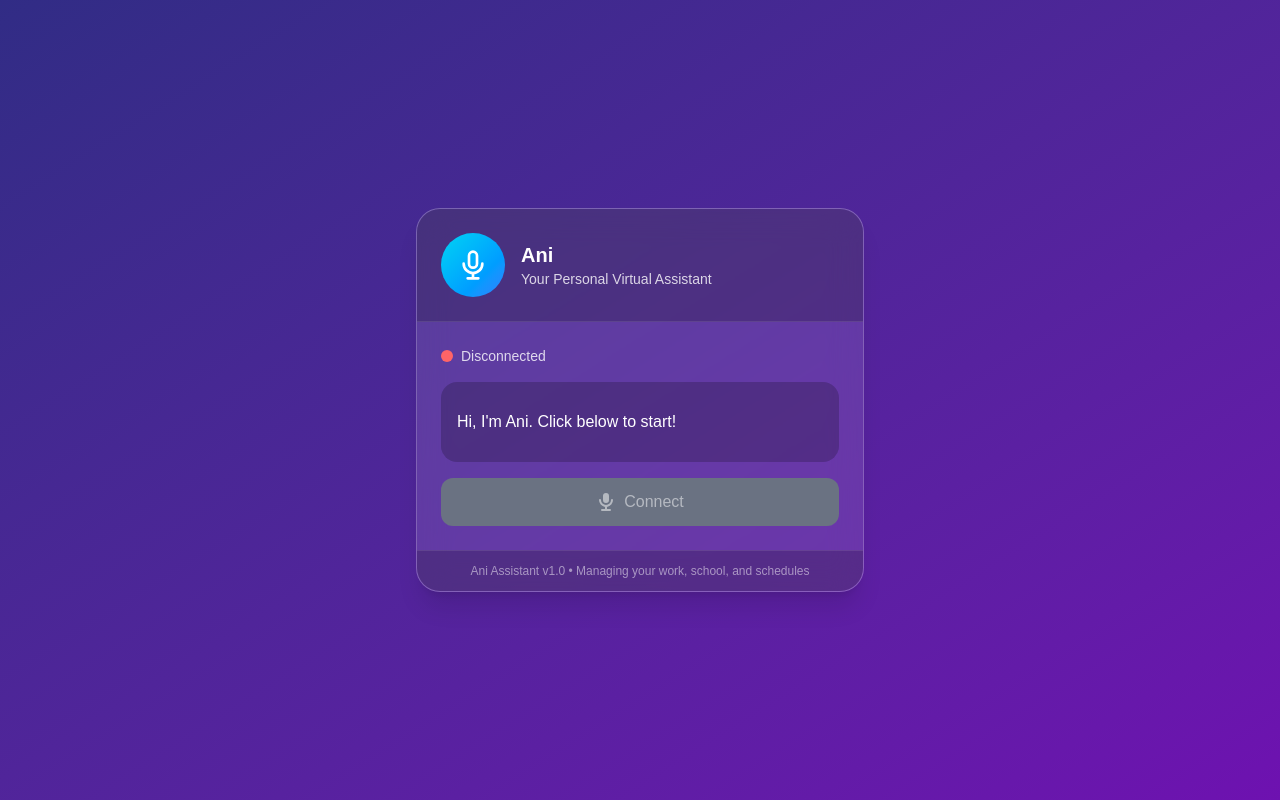
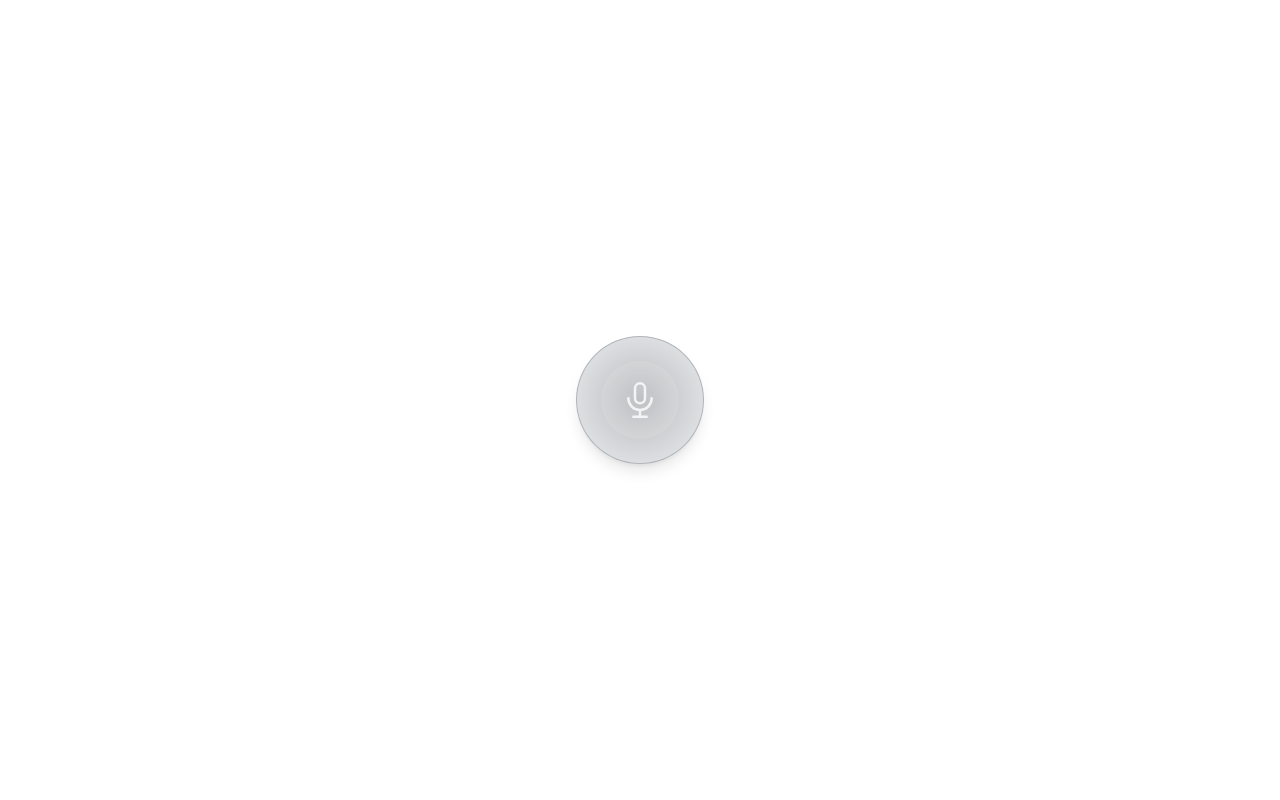
Before and after one commit to FireFlyDeveloper/agent, a Next.js app: page / in a window 1280 px wide. Built offline with nearby package versions, Linux system fonts and the light colour scheme.

Commit message:
feat: enhance MicStream component with improved WebSocket handling and UI animations

```diff
--- a/src/app/page.js
+++ b/src/app/page.js
@@ -4,7 +4,8 @@ import React, { useEffect, useRef, useState } from 'react';
 
 const MicStream = () => {
   const wsRef = useRef(null);
-  const audioContextRef = useRef(null);
+  const micAudioCtxRef = useRef(null);
+  const playAudioCtxRef = useRef(null);
   const workletNodeRef = useRef(null);
   const reconnectAttemptRef = useRef(0);
   const maxReconnectAttempts = 5;
@@ -14,9 +15,12 @@ const MicStream = () => {
   // UI States
   const [isListening, setIsListening] = useState(false);
   const [isConnected, setIsConnected] = useState(false);
-  const [assistantMessage, setAssistantMessage] = useState("Hi, I'm Ani. Click below to start!");
+  const [assistantMessage, setAssistantMessage] = useState("Ani is resting...");
   const [isProcessing, setIsProcessing] = useState(false);
-  const [pulseAnimation, setPulseAnimation] = useState(false);
+  const [liquidAnim, setLiquidAnim] = useState(false);
+  const [orbScale, setOrbScale] = useState(1);
+  const [orbColor, setOrbColor] = useState('bg-white/10');
+  const [messageOpacity, setMessageOpacity] = useState(0);
 
   useEffect(() => {
     isMountedRef.current = true;
@@ -28,84 +32,120 @@ const MicStream = () => {
 
   const cleanup = () => {
     if (wsRef.current) wsRef.current.close();
-    if (audioContextRef.current) audioContextRef.current.close();
+    if (micAudioCtxRef.current) micAudioCtxRef.current.close();
+    if (playAudioCtxRef.current) playAudioCtxRef.current.close();
     setIsConnected(false);
     setIsListening(false);
   };
 
+  const animateStateChange = (newMessage, newColor, newScale, isLiquid) => {
+    setMessageOpacity(0);
+    setTimeout(() => {
+      if (!isMountedRef.current) return;
+      setAssistantMessage(newMessage);
+      setOrbColor(newColor);
+      setLiquidAnim(isLiquid);
+      setOrbScale(newScale * 0.95);
+      setTimeout(() => {
+        if (isMountedRef.current) setOrbScale(newScale);
+      }, 150);
+      setTimeout(() => {
+        if (isMountedRef.current) setMessageOpacity(1);
+      }, 100);
+    }, 200);
+  };
+
   const setupWebSocket = () => {
     if (!isMountedRef.current) return;
+    wsRef.current = new WebSocket('wss://192.168.100.99:3300/ws');
 
-    wsRef.current = new WebSocket('wss://192.168.100.99:3000/ws');
+    wsRef.current.binaryType = 'arraybuffer';
 
     wsRef.current.onopen = () => {
-      console.log('WebSocket connected');
       setIsConnected(true);
       reconnectAttemptRef.current = 0;
-      setAssistantMessage("Connected! Say 'Hey Ani' to wake me up.");
+      animateStateChange("Ani is ready...", 'bg-white/10', 1, false);
     };
 
-    wsRef.current.onclose = (event) => {
-      console.log('WebSocket disconnected:', event.code, event.reason);
+    wsRef.current.onclose = () => {
       setIsConnected(false);
       setIsListening(false);
       if (reconnectAttemptRef.current < maxReconnectAttempts) {
-        reconnectAttemptRef.current += 1;
-        setAssistantMessage(`Reconnecting... (${reconnectAttemptRef.current}/${maxReconnectAttempts})`);
+        reconnectAttemptRef.current++;
+        animateStateChange("Reconnecting...", 'bg-gray-900/30', 1, false);
         setTimeout(setupWebSocket, reconnectDelay);
       } else {
-        setAssistantMessage("Connection failed. Please try again later.");
+        animateStateChange("Ani disconnected", 'bg-gray-900/30', 1, false);
       }
     };
 
-    wsRef.current.onerror = (error) => {
-      console.error('WebSocket error:', error);
-      setAssistantMessage("Connection error. Trying to reconnect...");
+    wsRef.current.onerror = () => {
+      animateStateChange("Connection error", 'bg-gray-900/30', 1, false);
     };
 
-    wsRef.current.onmessage = (event) => {
-      const message = event.data;
-      console.log('Received:', message);
-
-      if (message === "DETECTED") {
+    wsRef.current.onmessage = async (event) => {
+      if (typeof event.data === 'string') {
+        // Text messages: DETECTED, STOPPED, TRANSCRIPT...
+        const msg = event.data;
+        if (msg === "DETECTED") {
           setIsListening(true);
-        setPulseAnimation(true);
-        setAssistantMessage("I'm listening... How can I help?");
-      }
-      else if (message === "STOPPED") {
+          animateStateChange("Ani is listening...", 'bg-cyan-400/20', 1.05, true);
+        } else if (msg === "STOPPED") {
           setIsListening(false);
-        setPulseAnimation(false);
+          animateStateChange("Ani is thinking...", 'bg-purple-400/20', 1.02, false);
           setIsProcessing(true);
-        setAssistantMessage("Processing your request...");
-
-        // Simulate processing completion after 2 seconds
+          // reset UI after a moment
           setTimeout(() => {
             if (isMountedRef.current) {
               setIsProcessing(false);
-            setAssistantMessage("Ready for your next request. Say 'Hey Ani' again.");
+              animateStateChange("Ani is ready...", 'bg-white/10', 1, false);
             }
           }, 2000);
+        } else if (msg.startsWith("TRANSCRIPT: ")) {
+          // you might display it if needed
+          // const text = msg.replace("TRANSCRIPT: ", "");
+        } else if (msg === "NO_TRANSCRIPT") {
+          // handle no-transcript...
+        }
+      } else {
+        // Binary audio frame (raw PCM int16 @ 24000 Hz)
+        const arrayBuffer = event.data;
+        const int16 = new Int16Array(arrayBuffer);
+        // convert to float32 in [-1,1]
+        const float32 = new Float32Array(int16.length);
+        for (let i = 0; i < int16.length; i++) {
+          float32[i] = int16[i] / 32768;
+        }
+        // create or reuse playback context
+        const playCtx = playAudioCtxRef.current
+          ?? new (window.AudioContext || window.webkitAudioContext)({ sampleRate: 24000 });
+        playAudioCtxRef.current = playCtx;
+
+        // build AudioBuffer
+        const buffer = playCtx.createBuffer(1, float32.length, 24000);
+        buffer.copyToChannel(float32, 0, 0);
+
+        // play it
+        const src = playCtx.createBufferSource();
+        src.buffer = buffer;
+        src.connect(playCtx.destination);
+        src.start();
       }
     };
   };
 
   const startStreaming = async () => {
     try {
-      if (isConnected && isListening) {
-        setAssistantMessage("Already listening...");
-        return;
-      }
-
-      setAssistantMessage("Initializing...");
+      if (isConnected && isListening) return;
+      animateStateChange("Ani waking up...", 'bg-amber-400/20', 1.03, false);
       setupWebSocket();
 
-      const audioContext = new (window.AudioContext || window.webkitAudioContext)({
+      // setup mic capture
+      const audioCtx = new (window.AudioContext || window.webkitAudioContext)({
         sampleRate: 16000
       });
-      audioContextRef.current = audioContext;
-
-      await audioContext.audioWorklet.addModule('/audioProcessor.js');
-
+      micAudioCtxRef.current = audioCtx;
+      await audioCtx.audioWorklet.addModule('/audioProcessor.js');
       const stream = await navigator.mediaDevices.getUserMedia({
         audio: {
           sampleRate: 16000,
@@ -115,107 +155,119 @@ const MicStream = () => {
           autoGainControl: false
         }
       });
-
-      const source = audioContext.createMediaStreamSource(stream);
-      const workletNode = new AudioWorkletNode(audioContext, 'audio-processor');
+      const source = audioCtx.createMediaStreamSource(stream);
+      const workletNode = new AudioWorkletNode(audioCtx, 'audio-processor');
       workletNodeRef.current = workletNode;
-
-      workletNode.port.onmessage = (event) => {
+      workletNode.port.onmessage = (e) => {
         if (wsRef.current?.readyState === WebSocket.OPEN) {
-          wsRef.current.send(event.data);
+          wsRef.current.send(e.data);
         }
       };
-
       source.connect(workletNode);
-      workletNode.connect(audioContext.destination);
-
-      setAssistantMessage("Ready! Say 'Hey Ani' to wake me up.");
+      workletNode.connect(audioCtx.destination);
     } catch (error) {
-      console.error('Error:', error);
-      setAssistantMessage("Error initializing microphone. Please check permissions.");
+      animateStateChange("Mic error", 'bg-red-400/20', 1, false);
     }
   };
 
   return (
-    <div className="min-h-screen bg-gradient-to-br from-indigo-900 to-purple-800 flex flex-col items-center justify-center p-4">
-      <div className="w-full max-w-md bg-white/10 backdrop-blur-lg rounded-3xl shadow-xl overflow-hidden border border-white/20">
-        {/* Assistant Header */}
-        <div className="bg-black/20 p-6 flex items-center space-x-4 border-b border-white/10">
-          <div className={`relative ${pulseAnimation ? 'animate-pulse' : ''}`}>
-            <div className="w-16 h-16 rounded-full bg-gradient-to-br from-cyan-400 to-blue-500 flex items-center justify-center">
-              <svg xmlns="http://www.w3.org/2000/svg" className="h-8 w-8 text-white" fill="none" viewBox="0 0 24 24" stroke="currentColor">
-                <path strokeLinecap="round" strokeLinejoin="round" strokeWidth={2} d="M19 11a7 7 0 01-7 7m0 0a7 7 0 01-7-7m7 7v4m0 0H8m4 0h4m-4-8a3 3 0 01-3-3V5a3 3 0 116 0v6a3 3 0 01-3 3z" />
+    <div className="fixed inset-0 flex items-center justify-center z-50">
+      {/* Liquid Orb Container */}
+      <div
+        className={`relative w-32 h-32 rounded-full border backdrop-blur-lg shadow-lg transition-all duration-300 ${
+          isConnected ? 'border-cyan-400/50' : 'border-gray-600/30'
+        } ${liquidAnim ? 'animate-liquid' : ''}`}
+        onClick={startStreaming}
+        style={{
+          transform: `scale(${orbScale})`,
+          background: isConnected ? 'radial-gradient(circle, rgba(16,24,39,0.3) 0%, rgba(6,182,212,0.1) 100%)' : 'radial-gradient(circle, rgba(16,24,39,0.3) 0%, rgba(75,85,99,0.1) 100%)'
+        }}
+      >
+        {/* Liquid Animation Elements */}
+        {liquidAnim && (
+          <>
+            <div className="absolute top-1/4 left-1/4 w-8 h-8 bg-cyan-400/40 rounded-full animate-liquid-move-1 transition-all duration-700"></div>
+            <div className="absolute bottom-1/3 right-1/3 w-6 h-6 bg-cyan-300/30 rounded-full animate-liquid-move-2 transition-all duration-700"></div>
+            <div className="absolute top-1/3 right-1/4 w-5 h-5 bg-cyan-200/20 rounded-full animate-liquid-move-3 transition-all duration-700"></div>
+          </>
+        )}
+
+        {/* Core Orb */}
+        <div className={`absolute inset-6 rounded-full flex items-center justify-center transition-all duration-500 ${orbColor}`}>
+          <svg
+            xmlns="http://www.w3.org/2000/svg"
+            className={`h-10 w-10 transition-all duration-300 ${
+              isListening
+                ? 'text-cyan-300 scale-110'
+                : isProcessing
+                  ? 'text-purple-300 scale-105'
+                  : 'text-white/80 scale-100'
+            }`}
+            fill="none"
+            viewBox="0 0 24 24"
+            stroke="currentColor"
+          >
+            <path
+              strokeLinecap="round"
+              strokeLinejoin="round"
+              strokeWidth={isListening ? 2 : (isProcessing ? 1.8 : 1.5)}
+              d="M19 11a7 7 0 01-7 7m0 0a7 7 0 01-7-7m7 7v4m0 0H8m4 0h4m-4-8a3 3 0 01-3-3V5a3 3 0 116 0v6a3 3 0 01-3 3z"
+            />
           </svg>
         </div>
-            {isListening && (
-              <div className="absolute -inset-1 rounded-full border-2 border-cyan-300 animate-ping opacity-75"></div>
+
+        {/* Status Pulse */}
+        {isConnected && (
+          <div className={`absolute inset-0 rounded-full border ${
+            isListening
+              ? 'border-cyan-300/60'
+              : isProcessing
+                ? 'border-purple-300/50'
+                : 'border-cyan-500/30'
+          } animate-ping opacity-0 transition-all duration-700`}></div>
         )}
-          </div>
-          <div>
-            <h2 className="text-xl font-bold text-white">Ani</h2>
-            <p className="text-sm text-white/80">Your Personal Virtual Assistant</p>
+
+        {/* Message Bubble */}
+        <div
+          className={`absolute bottom-full left-1/2 transform -translate-x-1/2 mb-3 px-4 py-2 rounded-lg bg-black/80 backdrop-blur-sm text-white text-center text-sm max-w-xs transition-all duration-300`}
+          style={{ opacity: messageOpacity }}
+        >
+          {assistantMessage}
+          <div className="absolute bottom-0 left-1/2 w-3 h-3 bg-black/80 transform rotate-45 -mb-1 -translate-x-1/2 transition-all duration-300"></div>
         </div>
       </div>
 
-        {/* Assistant Status */}
-        <div className="p-6 space-y-4">
-          <div className="flex items-center space-x-2">
-            <div className={`w-3 h-3 rounded-full ${isConnected ? 'bg-green-400 animate-pulse' : 'bg-red-400'}`}></div>
-            <span className="text-sm text-white/80">
-              {isConnected ? 'Connected' : 'Disconnected'}
-            </span>
-          </div>
-
-          {/* Assistant Message Bubble */}
-          <div className="bg-black/20 rounded-2xl p-4 min-h-20 flex items-center">
-            <p className="text-white">
-              {isProcessing ? (
-                <span className="flex items-center space-x-2">
-                  <span className="inline-block w-2 h-2 bg-white rounded-full animate-bounce"></span>
-                  <span className="inline-block w-2 h-2 bg-white rounded-full animate-bounce delay-100"></span>
-                  <span className="inline-block w-2 h-2 bg-white rounded-full animate-bounce delay-200"></span>
-                </span>
-              ) : (
-                assistantMessage
-              )}
-            </p>
-          </div>
-
-          {/* Mic Button */}
-          <button
-            onClick={startStreaming}
-            disabled={isProcessing}
-            className={`w-full py-3 px-4 rounded-xl flex items-center justify-center space-x-2 transition-all duration-300 ${
-              isListening
-                ? 'bg-red-500 hover:bg-red-600 text-white'
-                : isConnected
-                  ? 'bg-cyan-600 hover:bg-cyan-700 text-white'
-                  : 'bg-gray-500 cursor-not-allowed text-white/50'
-            } ${isProcessing ? 'opacity-50 cursor-not-allowed' : ''}`}
-          >
-            {isListening ? (
-              <>
-                <svg xmlns="http://www.w3.org/2000/svg" className="h-5 w-5" viewBox="0 0 20 20" fill="currentColor">
-                  <path fillRule="evenodd" d="M7 4a3 3 0 016 0v4a3 3 0 11-6 0V4zm4 10.93A7.001 7.001 0 0017 8a1 1 0 10-2 0A5 5 0 015 8a1 1 0 00-2 0 7.001 7.001 0 006 6.93V17H6a1 1 0 100 2h8a1 1 0 100-2h-3v-2.07z" clipRule="evenodd" />
-                </svg>
-                <span>Listening... (Click to stop)</span>
-              </>
-            ) : (
-              <>
-                <svg xmlns="http://www.w3.org/2000/svg" className="h-5 w-5" viewBox="0 0 20 20" fill="currentColor">
-                  <path fillRule="evenodd" d="M7 4a3 3 0 016 0v4a3 3 0 11-6 0V4zm4 10.93A7.001 7.001 0 0017 8a1 1 0 10-2 0A5 5 0 015 8a1 1 0 00-2 0 7.001 7.001 0 006 6.93V17H6a1 1 0 100 2h8a1 1 0 100-2h-3v-2.07z" clipRule="evenodd" />
-                </svg>
-                <span>{isConnected ? 'Start Listening' : 'Connect'}</span>
-              </>
-            )}
-          </button>
-        </div>
-
-        {/* Footer */}
-        <div className="bg-black/20 p-3 text-center text-xs text-white/50 border-t border-white/10">
-          Ani Assistant v1.0 • Managing your work, school, and schedules
-        </div>
-      </div>
+      {/* Custom Animations */}
+      <style jsx>{`
+        @keyframes liquid {
+          0%, 100% { border-radius: 60% 40% 30% 70%/60% 30% 70% 40%; }
+          50% { border-radius: 30% 60% 70% 40%/50% 60% 30% 60%; }
+        }
+        @keyframes liquid-move-1 {
+          0%, 100% { transform: translate(0, 0) scale(1); opacity: 0.6; }
+          50% { transform: translate(10px, 5px) scale(1.1); opacity: 0.9; }
+        }
+        @keyframes liquid-move-2 {
+          0%, 100% { transform: translate(0, 0) scale(1); opacity: 0.4; }
+          50% { transform: translate(-5px, 8px) scale(1.05); opacity: 0.7; }
+        }
+        @keyframes liquid-move-3 {
+          0%, 100% { transform: translate(0, 0) scale(1); opacity: 0.3; }
+          50% { transform: translate(5px, -5px) scale(1.03); opacity: 0.5; }
+        }
+        .animate-liquid {
+          animation: liquid 8s ease-in-out infinite;
+        }
+        .animate-liquid-move-1 {
+          animation: liquid-move-1 7s ease-in-out infinite;
+        }
+        .animate-liquid-move-2 {
+          animation: liquid-move-2 5s ease-in-out infinite;
+        }
+        .animate-liquid-move-3 {
+          animation: liquid-move-3 6s ease-in-out infinite;
+        }
+      `}</style>
     </div>
   );
 };
```
Lines whose indentation alone changed are shown as unchanged.
